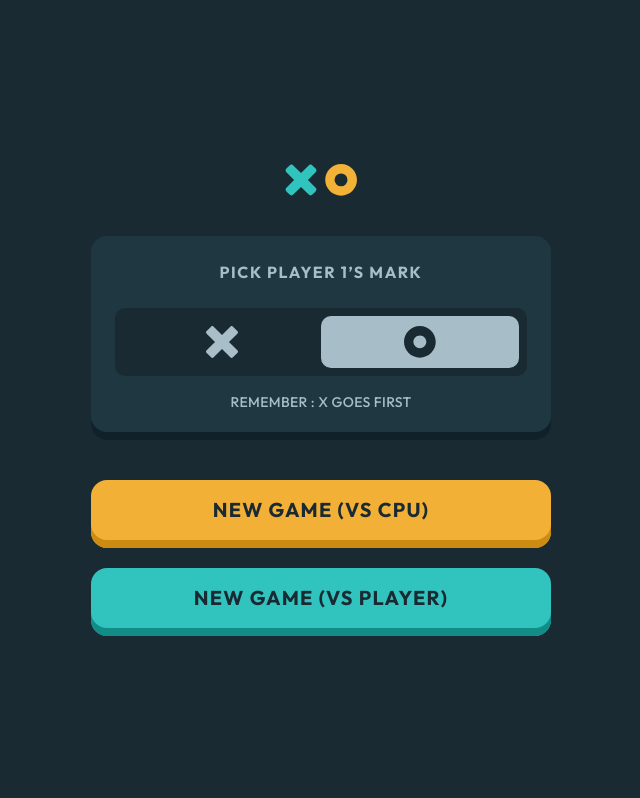
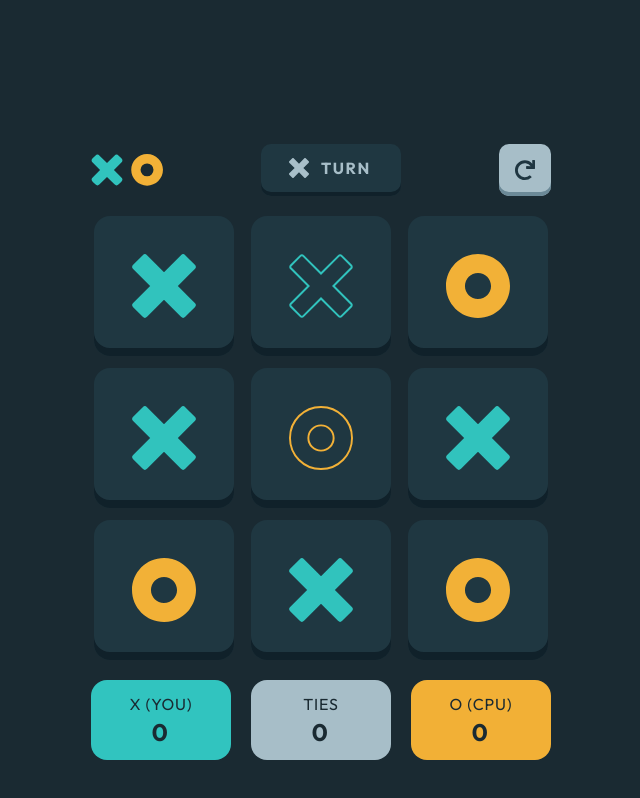
Before and after one commit to makogeboris/tic-tac-toe, a React (Vite) app: page / in a window 1280 px wide. Shown: the top 798 px of the page, without its empty margins (319-959 px from the left). Built offline with nearby package versions, Linux system fonts and the light colour scheme.

Commit message:
update components

```diff
--- a/src/App.jsx
+++ b/src/App.jsx
@@ -1,9 +1,11 @@
+import GameStart from "./components/GameStart";
 import NewGame from "./components/NewGame";
 
 function App() {
   return (
     <main>
-      <NewGame />
+      {/* <NewGame /> */}
+      <GameStart />
     </main>
   );
 }
--- /dev/null
+++ b/src/components/GameStart.jsx
@@ -0,0 +1,92 @@
+import logo from "../assets/logo.svg";
+import xTurn from "../assets/icon-x-turn.svg";
+import oTurn from "../assets/icon-o-turn.svg";
+import xSymbol from "../assets/icon-x.svg";
+import oSymbol from "../assets/icon-o.svg";
+import xOutline from "../assets/icon-x-outline.svg";
+import oOutline from "../assets/icon-o-outline.svg";
+import restartIcon from "../assets/icon-restart.svg";
+
+export default function GameStart() {
+  return (
+    <div className="xs:my-36 mx-auto my-0 mt-6 mb-32 flex max-w-[31.75rem] flex-col px-6">
+      <div className="flex items-center justify-between">
+        <img className="" src={logo} alt="XO" />
+
+        <div className="bg-semi-dark-navy xs:rounded-10 xs:min-w-[140px] xs:min-h-[52px] xs:px-7 xs:pt-3 xs:pb-4 xs:gap-3 flex size-10 min-w-[101px] items-center gap-2 rounded-sm px-3 pt-2 pb-3 shadow-sm">
+          <img src={xTurn} />
+
+          <span className="text-silver xs:text-base xs:tracking-widest text-sm font-bold tracking-wide uppercase">
+            Turn
+          </span>
+        </div>
+
+        <button className="bg-silver focus:outline-light-blue-500 shadow-silver xs:size-[52px] xs:rounded-10 hover:bg-silver-light grid size-10 cursor-pointer place-content-center rounded-sm transition-all focus-within:outline focus-within:outline-offset-2">
+          <img src={restartIcon} alt="" />
+        </button>
+      </div>
+      <div
+        className="xs:mt-5 mt-16 grid grid-cols-3 grid-rows-3 place-items-center gap-3"
+        role="group"
+        aria-label="Tic Tac Toe board"
+      >
+        <button className="bg-semi-dark-navy xs:size-[140px] xs:rounded-2xl rounded-10 grid size-24 w-full place-content-center shadow-lg">
+          <img className="xs:size-16 size-10" src={xSymbol} alt="" />
+        </button>
+        <button className="bg-semi-dark-navy xs:size-[140px] xs:rounded-2xl rounded-10 grid size-24 w-full place-content-center shadow-lg">
+          <img className="xs:size-16 size-10" src={xOutline} alt="" />
+        </button>
+        <button className="bg-semi-dark-navy xs:size-[140px] xs:rounded-2xl rounded-10 grid size-24 w-full place-content-center shadow-lg">
+          <img className="xs:size-16 size-10" src={oSymbol} alt="" />
+        </button>
+        <button className="bg-semi-dark-navy xs:size-[140px] xs:rounded-2xl rounded-10 grid size-24 w-full place-content-center shadow-lg">
+          <img className="xs:size-16 size-10" src={xSymbol} alt="" />
+        </button>
+        <button className="bg-semi-dark-navy xs:size-[140px] xs:rounded-2xl rounded-10 grid size-24 w-full place-content-center shadow-lg">
+          <img className="xs:size-16 size-10" src={oOutline} alt="" />
+        </button>
+        <button className="bg-semi-dark-navy xs:size-[140px] xs:rounded-2xl rounded-10 grid size-24 w-full place-content-center shadow-lg">
+          <img className="xs:size-16 size-10" src={xSymbol} alt="" />
+        </button>
+        <button className="bg-semi-dark-navy xs:size-[140px] xs:rounded-2xl rounded-10 grid size-24 w-full place-content-center shadow-lg">
+          <img className="xs:size-16 size-10" src={oSymbol} alt="" />
+        </button>
+        <button className="bg-semi-dark-navy xs:size-[140px] xs:rounded-2xl rounded-10 grid size-24 w-full place-content-center shadow-lg">
+          <img className="xs:size-16 size-10" src={xSymbol} alt="" />
+        </button>
+        <button className="bg-semi-dark-navy xs:size-[140px] xs:rounded-2xl rounded-10 grid size-24 w-full place-content-center shadow-lg">
+          <img className="xs:size-16 size-10" src={oSymbol} alt="" />
+        </button>
+      </div>
+
+      <div className="xs:gap-0 mt-5 flex items-center justify-between gap-3">
+        <div className="bg-light-blue-500 xs:rounded-2xl xs:px-6 xs:py-3 xs:max-w-[140px] rounded-10 flex w-full min-w-[96px] flex-col items-center px-4 py-2">
+          <span className="text-dark-navy xs:text-base xs:tracking-wider text-center text-xs font-normal tracking-wide uppercase">
+            X (You)
+          </span>
+          <span className="text-dark-navy xs:text-2xl text-center text-xl font-bold tracking-widest uppercase">
+            0
+          </span>
+        </div>
+
+        <div className="bg-silver xs:rounded-2xl xs:py-3 xs:px-6 xs:max-w-[140px] rounded-10 flex w-full min-w-[96px] flex-col items-center px-4 py-2">
+          <span className="text-dark-navy xs:text-base xs:tracking-wider text-center text-xs font-normal tracking-wide uppercase">
+            Ties
+          </span>
+          <span className="text-dark-navy xs:text-2xl text-center text-xl font-bold tracking-widest uppercase">
+            0
+          </span>
+        </div>
+
+        <div className="bg-light-yellow-500 xs:rounded-2xl xs:py-3 xs:px-6 xs:max-w-[140px] rounded-10 flex w-full min-w-[96px] flex-col items-center px-4 py-2">
+          <span className="text-dark-navy xs:text-base xs:tracking-wider text-center text-xs font-normal tracking-wide uppercase">
+            O (Cpu)
+          </span>
+          <span className="text-dark-navy xs:text-2xl text-center text-xl font-bold tracking-widest uppercase">
+            0
+          </span>
+        </div>
+      </div>
+    </div>
+  );
+}
--- a/src/components/NewGame.jsx
+++ b/src/components/NewGame.jsx
@@ -4,13 +4,29 @@ export default function NewGame() {
   return (
     <div className="xs:gap-10 mx-auto my-0 flex max-w-[31.75rem] flex-col items-center justify-center gap-8 px-6">
       <img src={logo} alt="XO" />
-      <div className="bg-semi-dark-navy shadow-start flex w-full flex-col items-center rounded-2xl px-6 pt-6 pb-7 text-center">
-        <p className="text-silver text-base font-bold tracking-widest">
-          PICK PLAYER 1’S MARK
+
+      <div className="bg-semi-dark-navy flex w-full flex-col items-center rounded-2xl px-6 pt-6 pb-7 text-center shadow-lg">
+        <p className="text-silver text-base font-bold tracking-widest uppercase">
+          Pick player 1’s mark
         </p>
 
-        <div className="bg-dark-navy mt-6 flex w-full items-center justify-center rounded-[10px] p-2">
-          <button className="bg-dark-navy hover:bg-semi-dark-navy focus-visible:outline-light-blue-500 grid w-full cursor-pointer place-content-center rounded-[10px] px-12 py-2.5 transition-all focus-visible:outline-2 sm:px-[5.1875rem]">
+        <fieldset className="bg-dark-navy rounded-10 mt-6 flex w-full items-center justify-center p-2">
+          <legend className="sr-only">
+            Choose your symbol (you go first):
+          </legend>
+
+          <label
+            htmlFor="symbol-x"
+            className={`[&:has(:focus-visible)]:outline-light-blue-500 focus-within:bg-silver-light hover:bg-semi-dark-navy has-[:checked]:bg-silver-light focus-within:text-dark-navy has-[:checked]:text-dark-navy text-silver rounded-10 relative grid flex-1 cursor-pointer place-content-center px-12 py-2.5 transition-all [&:has(:focus-visible)]:outline [&:has(:focus-visible)]:outline-offset-2`}
+          >
+            <input
+              id="symbol-x"
+              className="absolute h-0 w-0 opacity-0"
+              type="radio"
+              name="symbol"
+              value="X"
+              defaultChecked
+            />
             <svg
               width="32"
               height="32"
@@ -22,12 +38,23 @@ export default function NewGame() {
                 fillRule="evenodd"
                 clipRule="evenodd"
                 d="M31.5569 5.28973L26.7103 0.443061C26.1195 -0.147687 25.1617 -0.147687 24.571 0.443061L16 9.01404L7.42902 0.443061C6.83827 -0.147687 5.88048 -0.147687 5.28973 0.443061L0.443061 5.28973C-0.147687 5.88048 -0.147687 6.83827 0.443061 7.42902L9.01404 16L0.443061 24.571C-0.147687 25.1617 -0.147687 26.1195 0.443061 26.7103L5.28973 31.5569C5.88048 32.1477 6.83827 32.1477 7.42902 31.5569L16 22.986L24.571 31.5569C25.1617 32.1477 26.1195 32.1477 26.7103 31.5569L31.5569 26.7103C32.1477 26.1195 32.1477 25.1617 31.5569 24.571L22.986 16L31.5569 7.42902C32.1477 6.83827 32.1477 5.88048 31.5569 5.28973Z"
-                fill="#A8BFC9"
+                fill="currentColor"
               />
             </svg>
-          </button>
+            <span className="sr-only">Play as X</span>
+          </label>
 
-          <button className="bg-silver hover:bg-silver-light focus-visible:outline-light-blue-500 grid w-full cursor-pointer place-content-center items-center rounded-[10px] px-12 py-2.5 transition-all focus-visible:outline-2 focus-visible:outline-offset-2 sm:px-[5.1875rem]">
+          <label
+            htmlFor="symbol-o"
+            className={`[&:has(:focus-visible)]:outline-light-blue-500 focus-within:bg-silver-light hover:bg-semi-dark-navy has-[:checked]:bg-silver-light focus-within:text-dark-navy has-[:checked]:text-dark-navy text-silver rounded-10 relative grid flex-1 cursor-pointer place-content-center px-12 py-2.5 transition-all [&:has(:focus-visible)]:outline [&:has(:focus-visible)]:outline-offset-2`}
+          >
+            <input
+              id="symbol-o"
+              className="absolute h-0 w-0 opacity-0"
+              type="radio"
+              name="symbol"
+              value="O"
+            />
             <svg
               width="32"
               height="32"
@@ -39,22 +66,25 @@ export default function NewGame() {
                 fillRule="evenodd"
                 clipRule="evenodd"
                 d="M31.7412 15.8706C31.7412 7.10551 24.6357 0 15.8706 0C7.10551 0 0 7.10551 0 15.8706C0 24.6357 7.10551 31.7412 15.8706 31.7412C24.6357 31.7412 31.7412 24.6357 31.7412 15.8706ZM9.4048 15.8706C9.4048 12.2996 12.2996 9.4048 15.8706 9.4048C19.4416 9.4048 22.3364 12.2996 22.3364 15.8706C22.3364 19.4416 19.4416 22.3364 15.8706 22.3364C12.2996 22.3364 9.4048 19.4416 9.4048 15.8706Z"
-                fill="#1A2A33"
+                fill="currentColor"
               />
             </svg>
-          </button>
-        </div>
-        <p className="text-silver mt-4 text-sm font-medium tracking-wide">
-          REMEMBER : X GOES FIRST
+            <span className="sr-only">Play as O</span>
+          </label>
+        </fieldset>
+
+        <p className="text-silver mt-4 text-sm font-medium tracking-wide uppercase">
+          Remember : X goes first
         </p>
       </div>
 
       <div className="xs:gap-5 flex w-full flex-col items-center gap-4">
-        <button className="bg-light-yellow-500 shadow-y xs:pt-4 xs:pb-6 text-dark-navy xs:text-xl xs:tracking-[1.25px] hover:bg-light-yellow-100 focus-visible:outline-light-yellow-500 w-full cursor-pointer rounded-2xl py-3.5 pb-5 text-base font-bold tracking-widest transition-all focus-visible:outline-2 focus-visible:outline-offset-2">
-          NEW GAME (VS CPU)
+        <button className="bg-light-yellow-500 shadow-yellow xs:pt-4 xs:pb-6 text-dark-navy xs:text-xl xs:tracking-[0.078em] hover:bg-light-yellow-100 focus-visible:outline-light-yellow-500 w-full cursor-pointer rounded-2xl py-3.5 pb-5 text-base font-bold tracking-widest uppercase transition-all focus-visible:outline-2 focus-visible:outline-offset-2">
+          New game (vs cpu)
         </button>
-        <button className="bg-light-blue-500 shadow-b xs:pt-4 xs:pb-6 text-dark-navy xs:text-xl xs:tracking-[1.25px] hover:bg-light-blue-200 focus-visible:outline-light-blue-500 w-full cursor-pointer rounded-2xl py-3.5 pb-5 text-base font-bold tracking-widest transition-all focus-visible:outline-2 focus-visible:outline-offset-2">
-          NEW GAME (VS PLAYER)
+
+        <button className="bg-light-blue-500 shadow-blue xs:pt-4 xs:pb-6 text-dark-navy xs:text-xl xs:tracking-[0.078em] hover:bg-light-blue-200 focus-visible:outline-light-blue-500 w-full cursor-pointer rounded-2xl py-3.5 pb-5 text-base font-bold tracking-widest uppercase transition-all focus-visible:outline-2 focus-visible:outline-offset-2">
+          New game (vs player)
         </button>
       </div>
     </div>
--- a/src/index.css
+++ b/src/index.css
@@ -6,6 +6,9 @@
 
   /* Font family */
   --font-sans: "Outfit", sans-serif;
+
+  /* Border radius */
+  --radius-10: 10px;
 
   /* Colors */
   --color-dark-navy: hsl(202, 32%, 15%);
@@ -17,7 +20,10 @@
   --color-light-yellow-500: hsl(39, 88%, 58%);
   --color-light-yellow-100: hsl(39, 100%, 69%);
 
-  --shadow-start: inset 0px -8px 0px #10212a;
-  --shadow-y: inset 0px -8px 0px #cc8b13;
-  --shadow-b: inset 0px -8px 0px #118c87;
+  /* Box shadows */
+  --shadow-lg: inset 0px -8px 0px #10212a;
+  --shadow-sm: inset 0px -4px 0px #10212a;
+  --shadow-silver: inset 0px -4px 0px #6b8997;
+  --shadow-yellow: inset 0px -8px 0px #cc8b13;
+  --shadow-blue: inset 0px -8px 0px #118c87;
 }
```
Also changed, not shown: src/assets/icon-o-turn.svg (added), src/assets/icon-x-turn.svg (added).
